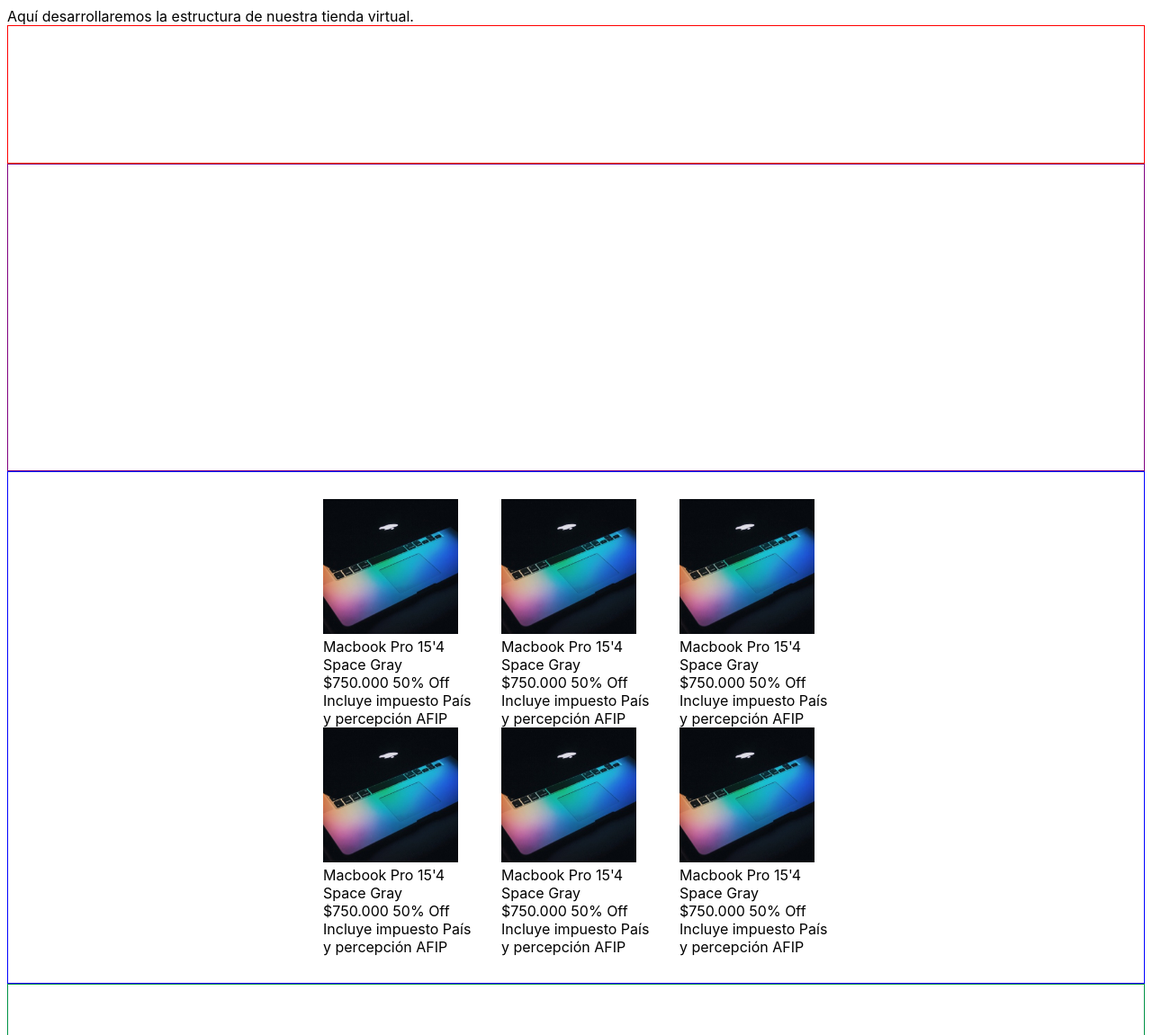
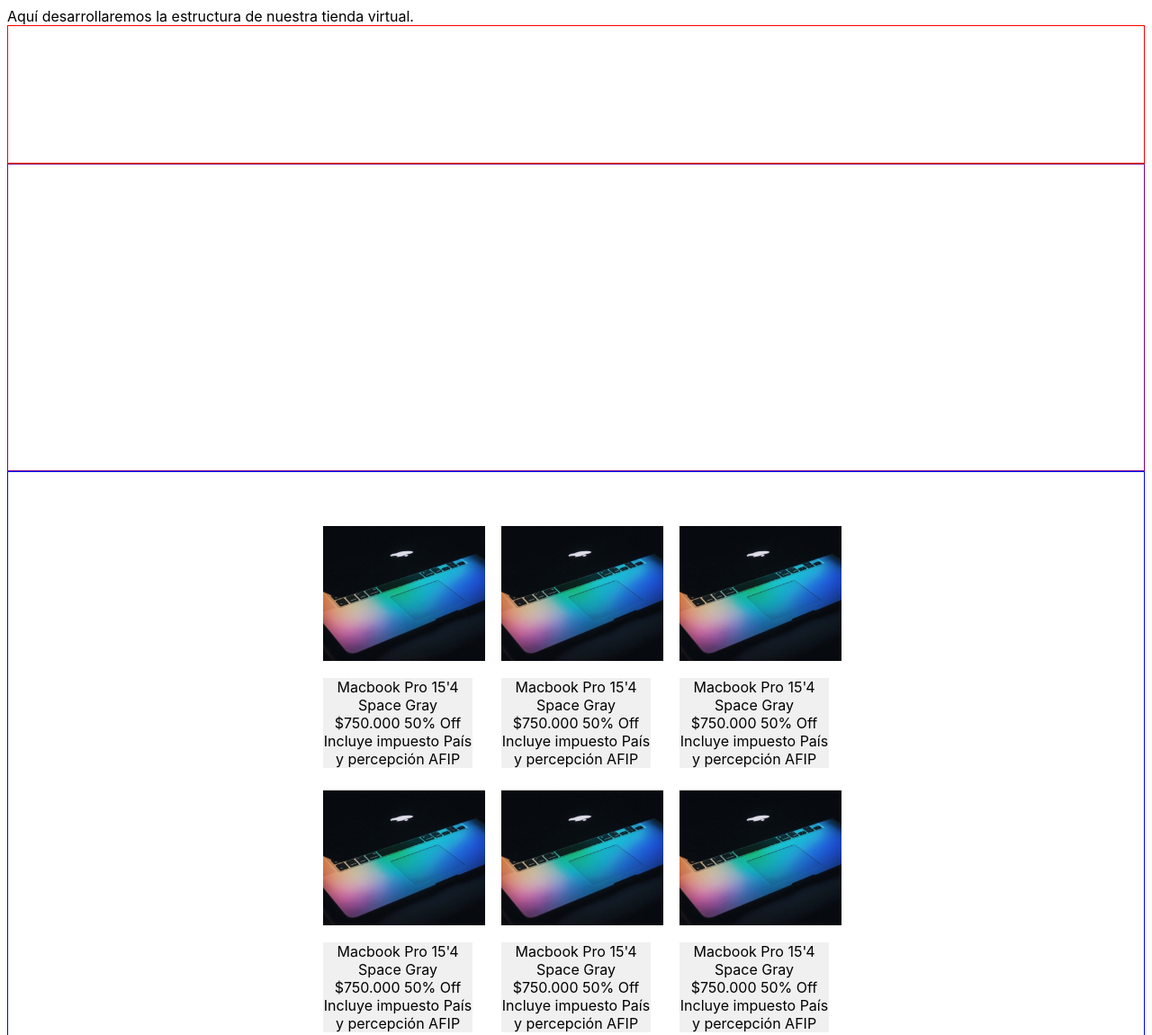
Before and after one commit to AndresRwboop123/starter, a plain HTML site: page index.html in a window 1280 px wide. Shown: the top 1151 px of the page at 90% size. Drawn offline with Linux system fonts and the light colour scheme.

Commit message:
revision

```diff
--- a/index.html
+++ b/index.html
@@ -42,14 +42,25 @@
 
         .product-container{
             columns: 3;
-            padding: 30px 350px ;
+            padding: 60px 350px ;
             column-gap: 32px;
 
 
         }
 
+
+        .product-info{
+            background-color: #F0F0F0;
+            margin-top: 15px;
+            margin-bottom: 25px;
+            flex-direction: column;
+            display: flex;
+            text-align: center;
+
+        }
+
         .product-img{
-            width:150px;
+            width:180px;
             height: 150px;
 
             object-position: center center;
```
